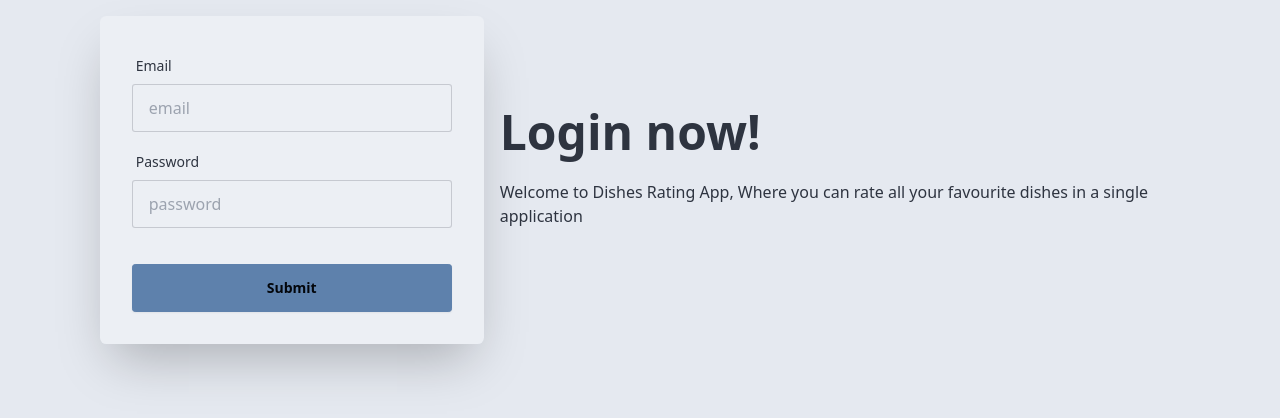
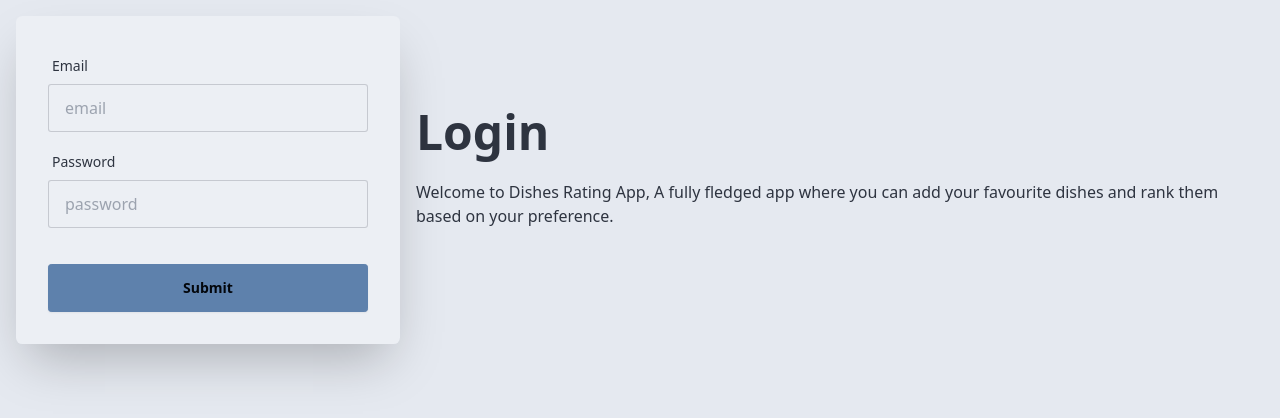
Before and after one commit to vishesh-baj/ace_data_analytics_react_assignment, a React (Vite) app: page / in a window 1280 px wide. Shown: the part 220-638 px from the top of the page. Built offline with nearby package versions, Linux system fonts and the light colour scheme.

Commit message:
added swal integration with custom hooks

```diff
--- a/db.json
+++ b/db.json
@@ -10,7 +10,7 @@
       "id": "02",
       "email": "vishesh1@gmail.com",
       "password": "123456",
-      "isAdmin": false
+      "isAdmin": true
     }
   ]
 }
--- a/package.json
+++ b/package.json
@@ -18,12 +18,14 @@
     "framer-motion": "^10.16.9",
     "json-server": "^0.17.4",
     "postcss": "^8.4.31",
+    "prop-types": "^15.8.1",
     "react": "^18.2.0",
     "react-dom": "^18.2.0",
     "react-hook-form": "^7.48.2",
     "react-icons": "^4.12.0",
     "react-query": "^3.39.3",
     "react-router-dom": "^6.20.0",
+    "sweetalert2": "^11.10.1",
     "tailwindcss": "^3.3.5",
     "yup": "^1.3.2"
   },
--- /dev/null
+++ b/src/components/UI/LoginSection.jsx
@@ -0,0 +1,16 @@
+import PropTypes from "prop-types";
+const LoginSection = ({ heading, paragraph }) => {
+  return (
+    <div className="text-center lg:text-left">
+      <h1 className="text-5xl font-bold">{heading}</h1>
+      <p className="py-6">{paragraph}</p>
+    </div>
+  );
+};
+
+LoginSection.propTypes = {
+  heading: PropTypes.string.isRequired,
+  paragraph: PropTypes.string.isRequired,
+};
+
+export default LoginSection;
--- /dev/null
+++ b/src/constants/index.js
@@ -0,0 +1 @@
+export const API_ENDPOINT = "http://localhost:3000";
--- /dev/null
+++ b/src/hooks/useSwal.js
@@ -0,0 +1,18 @@
+import Swal from "sweetalert2";
+
+const useSwal = () => {
+  const showErrorAlert = (title, text) => {
+    Swal.fire({
+      position: "top-end",
+      title,
+      text,
+      icon: "error",
+      confirmButtonText: "Try Again",
+      confirmButtonColor: "#5D81AB",
+    });
+  };
+
+  return { showErrorAlert };
+};
+
+export default useSwal;
--- a/src/pages/LoginPage.jsx
+++ b/src/pages/LoginPage.jsx
@@ -4,8 +4,13 @@ import { loginSchema } from "../validations/";
 import axios from "axios";
 import { useNavigate } from "react-router-dom";
 import { PATHS } from "../routes/paths";
+import LoginSection from "../components/UI/LoginSection";
+import { API_ENDPOINT } from "../constants";
+import useSwal from "../hooks/useSwal";
+
 const LoginPage = () => {
   const navigate = useNavigate();
+  const swal = useSwal();
   const {
     register,
     handleSubmit,
@@ -16,33 +21,29 @@ const LoginPage = () => {
 
   const onSubmit = async (loginData) => {
     console.log("LOGIN DATA: ", loginData);
-    const users = (await axios.get("http://localhost:3000/users")).data;
+    const users = (await axios.get(`${API_ENDPOINT}/users`)).data;
     console.log("USERS: ", users);
     const emailExists = users.filter((user) => {
       return user.email === loginData.email;
     });
     if (emailExists.length > 0) {
       if (emailExists[0].password === loginData.password) {
-        console.log("PASSWORD: ", emailExists[0].password);
         navigate(PATHS.all_dishes);
       } else {
-        alert("Invalid Password");
+        swal.showErrorAlert("Incorrect Password", "Please try again");
       }
     } else {
-      alert("Invalid Email");
+      swal.showErrorAlert("Incorrect Email", "Please try again");
     }
   };
 
   return (
     <div className="hero min-h-screen bg-base-200">
       <div className="hero-content flex-col lg:flex-row-reverse">
-        <div className="text-center lg:text-left">
-          <h1 className="text-5xl font-bold">Login now!</h1>
-          <p className="py-6">
-            Welcome to Dishes Rating App, Where you can rate all your favourite
-            dishes in a single application
-          </p>
-        </div>
+        <LoginSection
+          heading="Login"
+          paragraph="Welcome to Dishes Rating App, A fully fledged app where you can add your favourite dishes and rank them based on your preference."
+        />
         <div className="card shrink-0 w-full max-w-sm shadow-2xl bg-base-100">
           <form onSubmit={handleSubmit(onSubmit)} className="card-body">
             <div className="form-control">
```
Also changed, not shown: 1 other file (tests, documents, lock files or other folders).
